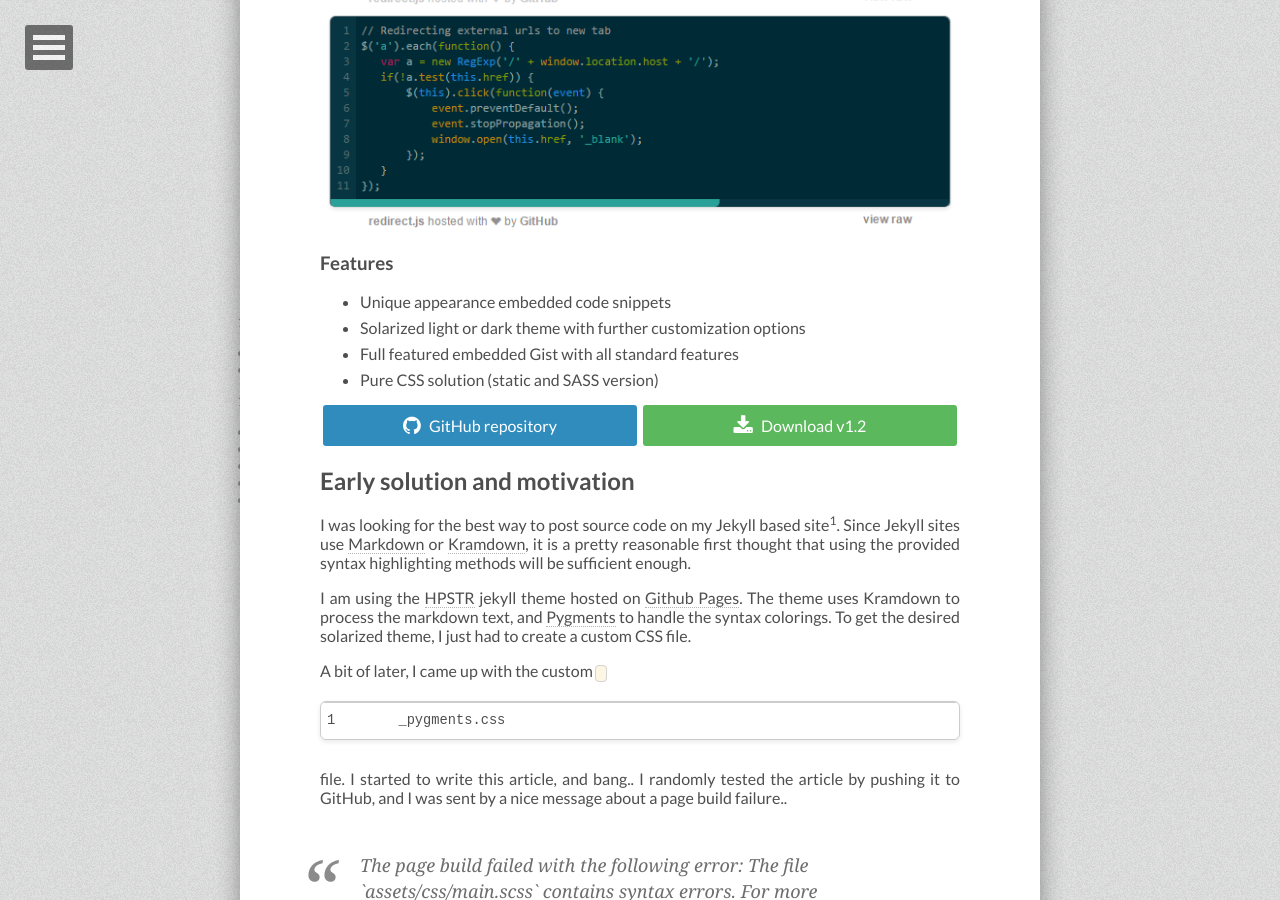
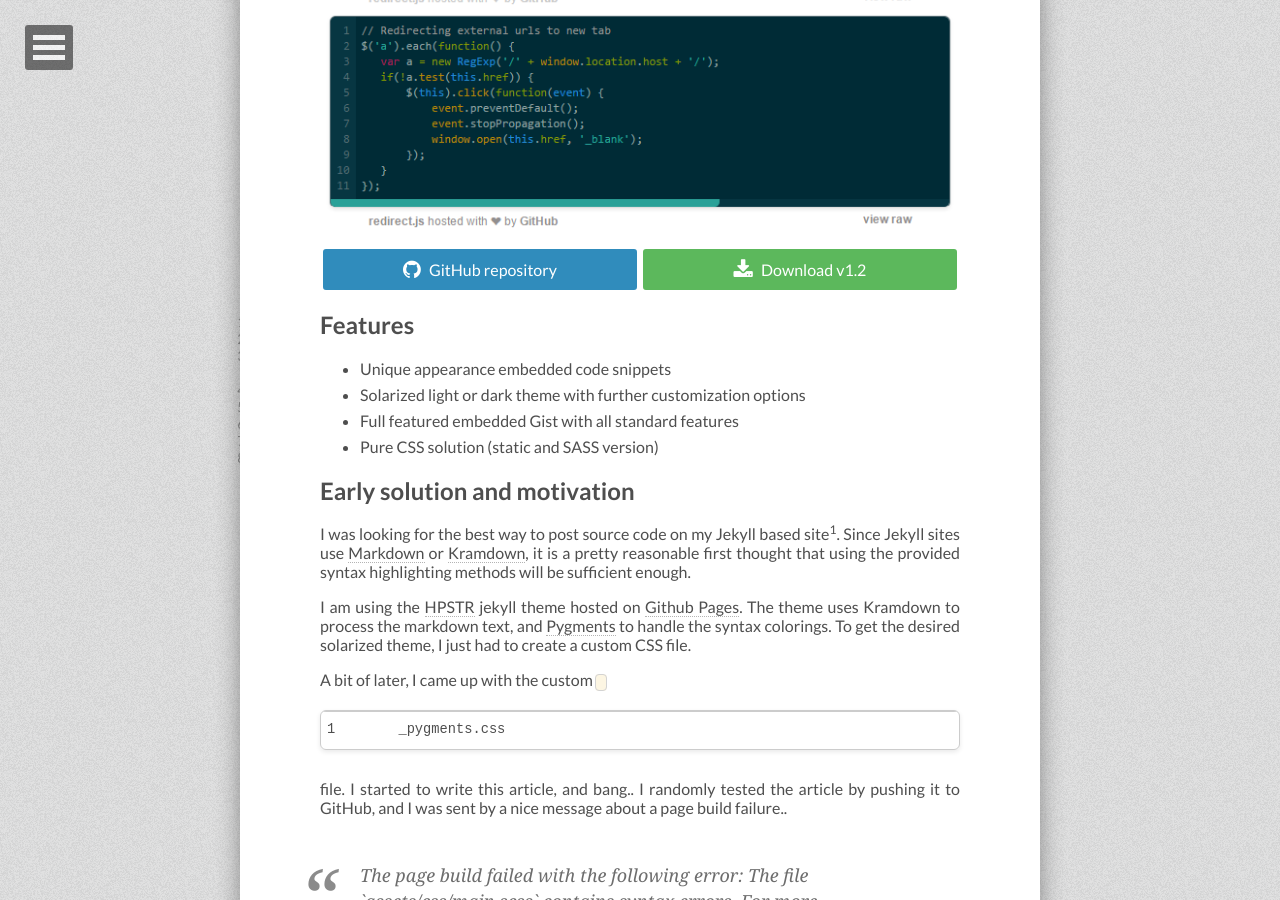
Before and after one commit to tiborsimon/tiborsimon.github.io, a Jekyll site: the page built from _posts/2015-04-19-solarized-theme-for-embedded-gists.md, in a window 1280 px wide and 900 px high, scrolled down 768 px. Built offline with Jekyll 4.4.1, drawn with Linux system fonts in a browser that asks for light colours; nearby versions of some CDN libraries; comment, search, counter and statistics services are not loaded.

Commit message:
Article update

```diff
--- a/_posts/2015-04-19-solarized-theme-for-embedded-gists.md
+++ b/_posts/2015-04-19-solarized-theme-for-embedded-gists.md
@@ -16,14 +16,15 @@
 
 <img src="http://tiborsimon.github.io/images/solarized-gist/solarized-gist-demo-image.png" />
 
-### Features
+
+{% include repo_and_release.html %}
+
+## Features
 
 - Unique appearance embedded code snippets
 - Solarized light or dark theme with further customization options
 - Full featured embedded Gist with all standard features
 - Pure CSS solution (static and SASS version)
-
-{% include repo_and_release.html %}
 
 ## Early solution and motivation
 
```
